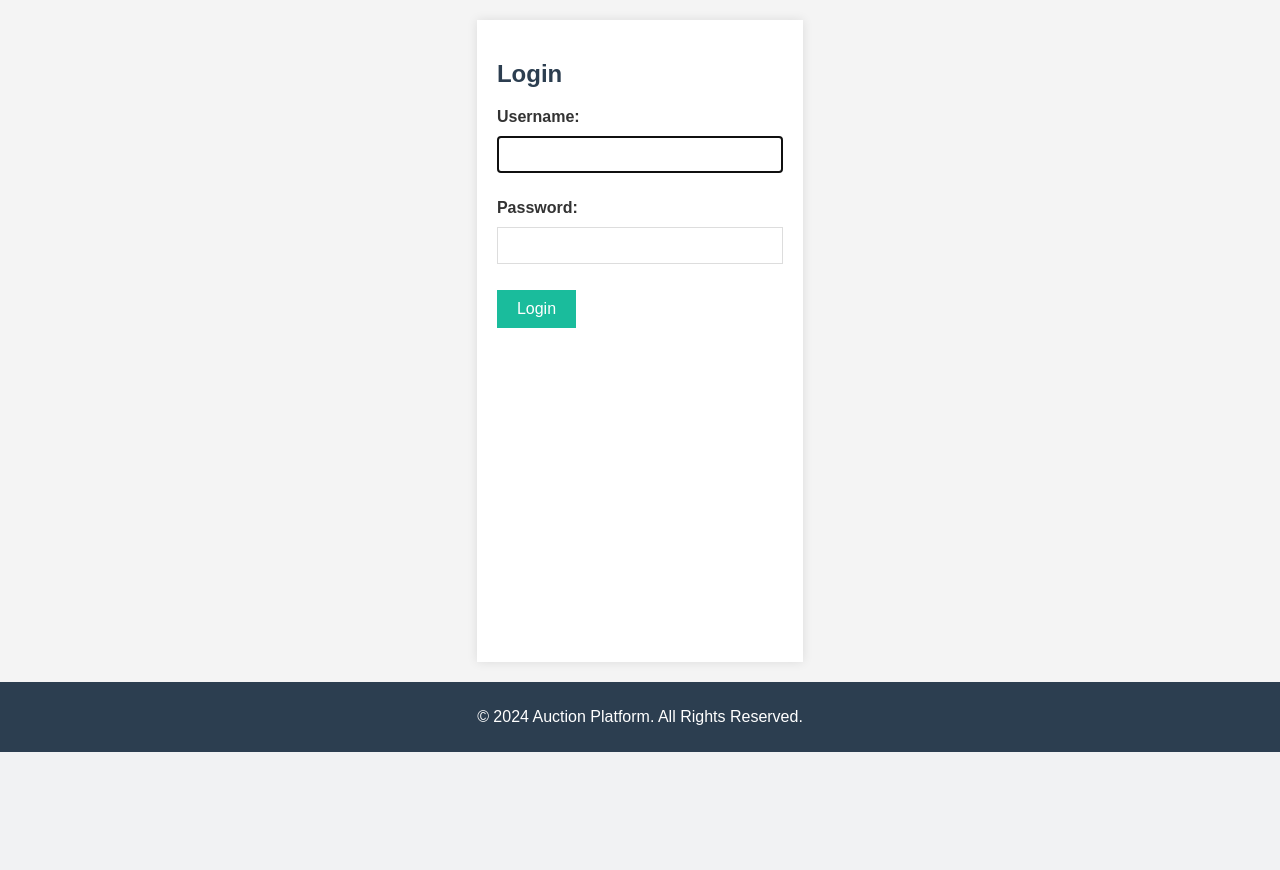
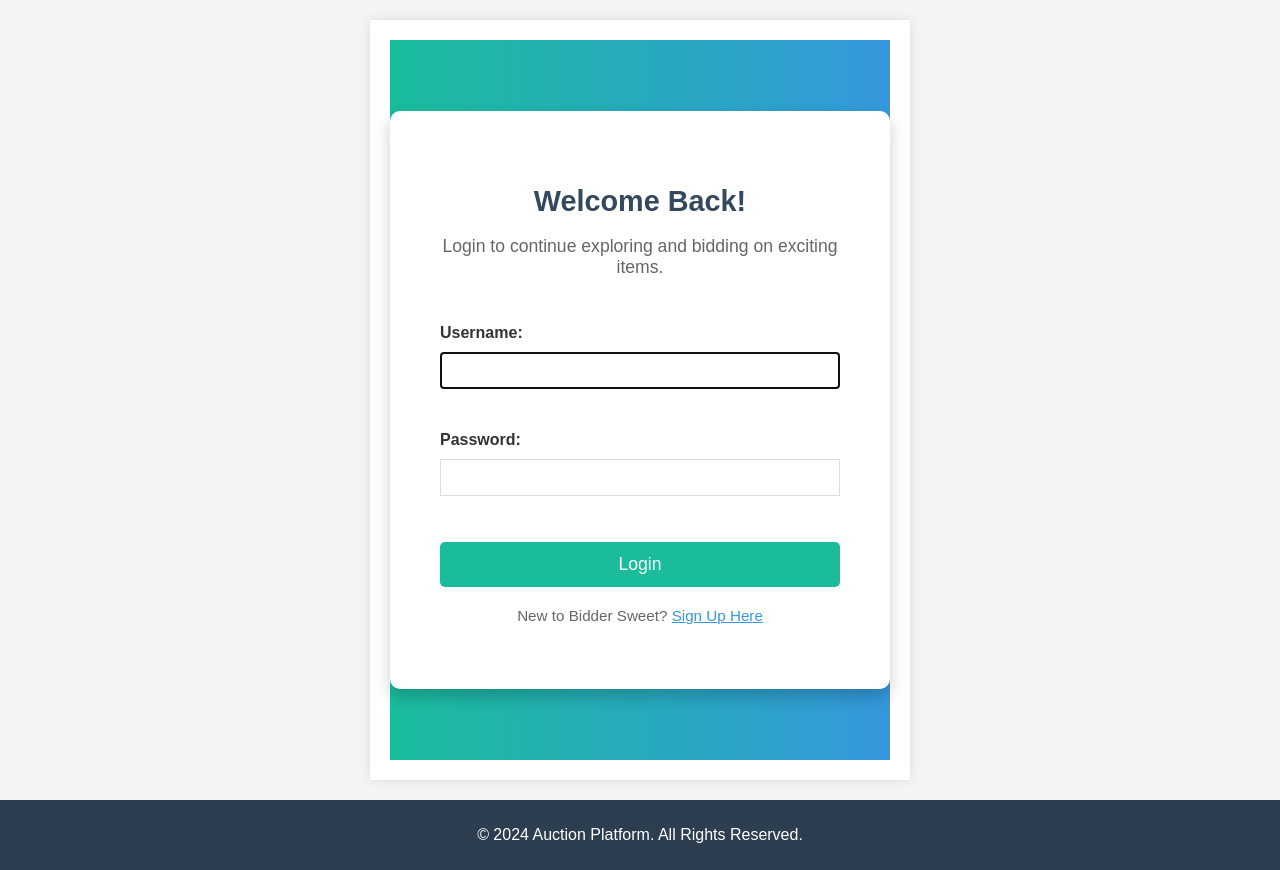
Before and after one commit to VismayaVU/online-auction-system, a Django app: page /login/ in a window 1280 px wide. Shown: the part 48-918 px from the top of the page. Before the commit the page ends 800 px from the top, so only its background shows below. Run offline with Django 5.2, Linux system fonts and the light colour scheme.

Commit message:
Finishing touches to login.html

```diff
--- a/auction_platform/auction/templates/auction/login.html
+++ b/auction_platform/auction/templates/auction/login.html
@@ -1,9 +1,22 @@
 {% extends 'base.html' %}
+
 {% block content %}
-  <h2>Login</h2>
-  <form method="POST">
-    {% csrf_token %}
-    {{ form.as_p }}
-    <button type="submit">Login</button>
-  </form>
+  <section style="display: flex; justify-content: center; align-items: center; height: 90vh; background: linear-gradient(to right, #1abc9c, #3498db);">
+    <div style="width: 100%; max-width: 400px; background: white; padding: 50px; box-shadow: 0 8px 16px rgba(0, 0, 0, 0.2); border-radius: 10px;">
+      <h2 style="text-align: center; color: #34495e; font-size: 1.8em; margin-bottom: 15px;">Welcome Back!</h2>
+      <p style="text-align: center; color: #666; font-size: 1.1em; margin-bottom: 30px;">
+        Login to continue exploring and bidding on exciting items.
+      </p>
+      <form method="POST" style="display: flex; flex-direction: column;">
+        {% csrf_token %}
+        {{ form.as_p }}
+        <button type="submit" style="background-color: #1abc9c; color: white; padding: 12px; border: none; border-radius: 5px; font-size: 1.1em; cursor: pointer; margin-top: 20px; transition: background-color 0.3s ease;">
+          Login
+        </button>
+      </form>
+      <p style="text-align: center; margin-top: 20px; color: #666; font-size: 0.95em;">
+        New to Bidder Sweet? <a href="{% url 'user_signup' %}" style="color: #3498db; text-decoration: underline;">Sign Up Here</a>
+      </p>
+    </div>
+  </section>
 {% endblock %}
```
